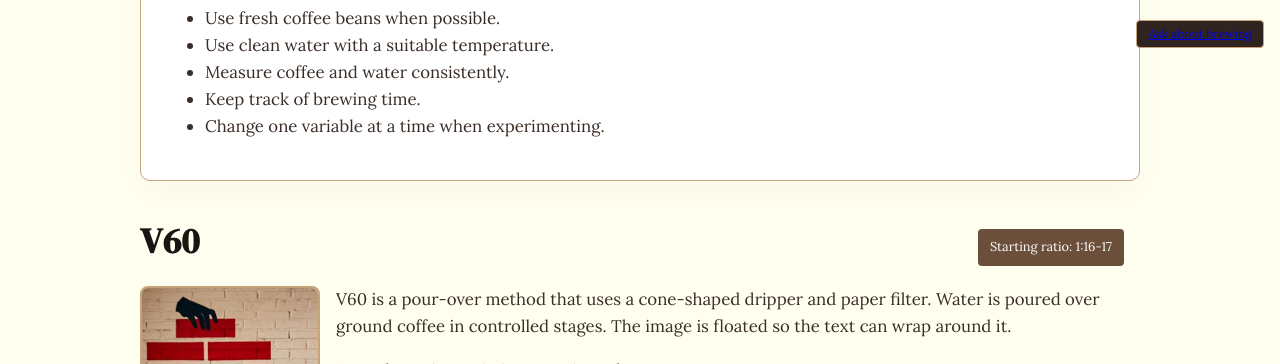
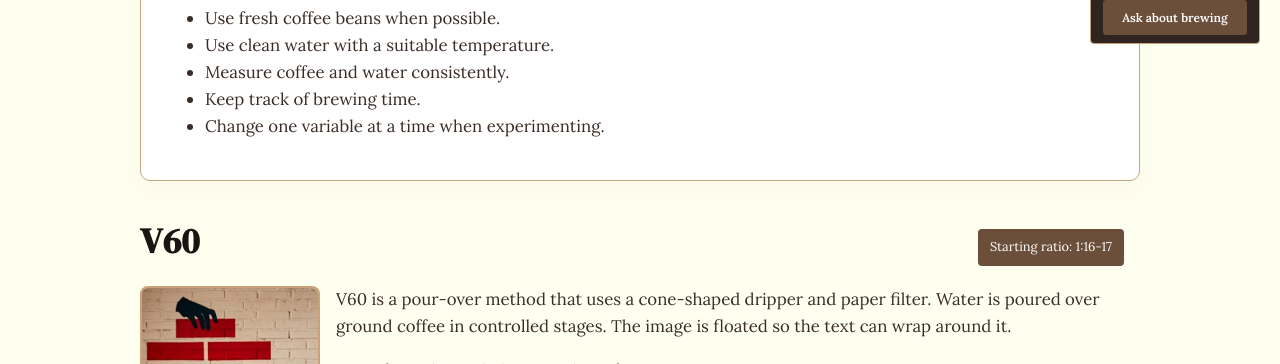
Before and after one commit to dev-dmitrii-g/web-technologies-1, a plain HTML site: page pages/brewing-guides.html in a window 1280 px wide. Shown: the part 736-1100 px from the top of the page. Drawn offline with nearby package versions, Linux system fonts and the light colour scheme.

Commit message:
Update rakhmetolla.css

```diff
--- a/pages/css/rakhmetolla.css
+++ b/pages/css/rakhmetolla.css
@@ -876,6 +876,29 @@ address {
     gap: 0.4rem;
 }
 
+.fixed-help {
+    position: fixed;
+    bottom: 20px;
+    right: 20px;
+}
+
+.fixed-help a {
+    display: inline-block;
+    color: #FFFFFF;
+    background-color: #6B4F3A;
+    padding: 0.7rem 1.2rem;
+    border: 1px solid #2F241F;
+    border-radius: 4px;
+    text-decoration: none;
+    font-weight: 600;
+}
+
+.fixed-help a:hover,
+.fixed-help a:focus {
+    color: #2F241F;
+    background-color: #C8A27A;
+}
+
 /* =========================================================
    END OF RAKHMETOLLA.CSS
    ========================================================= */
```
